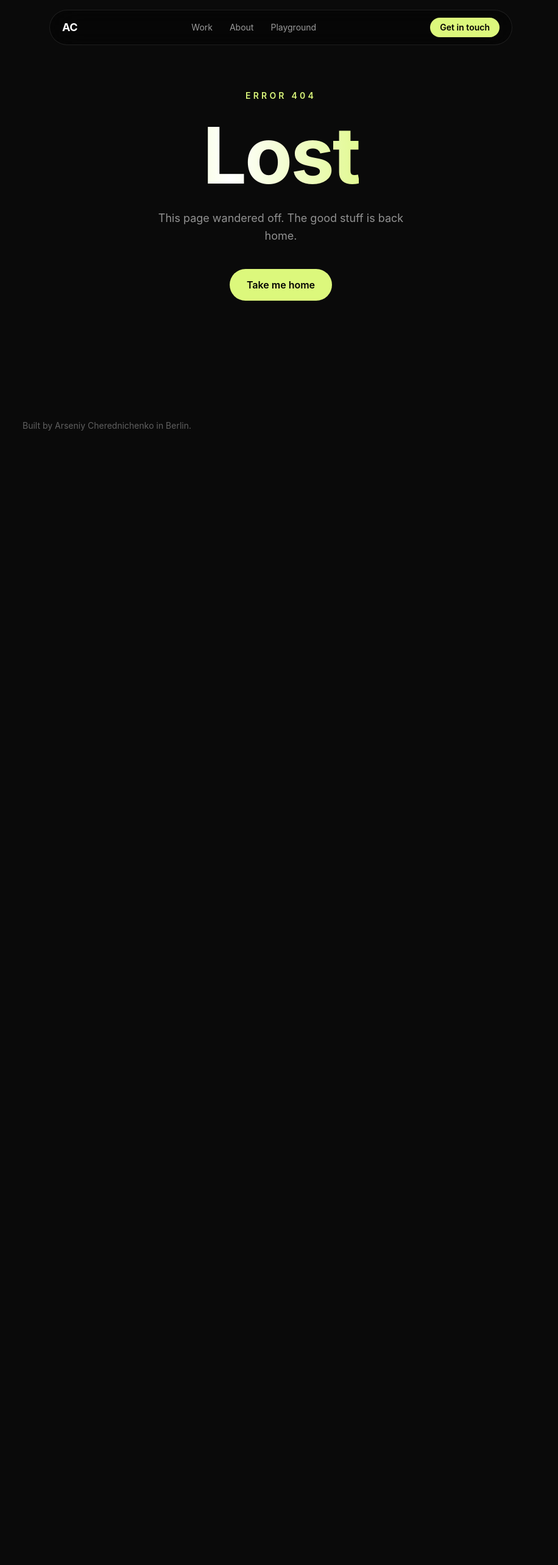
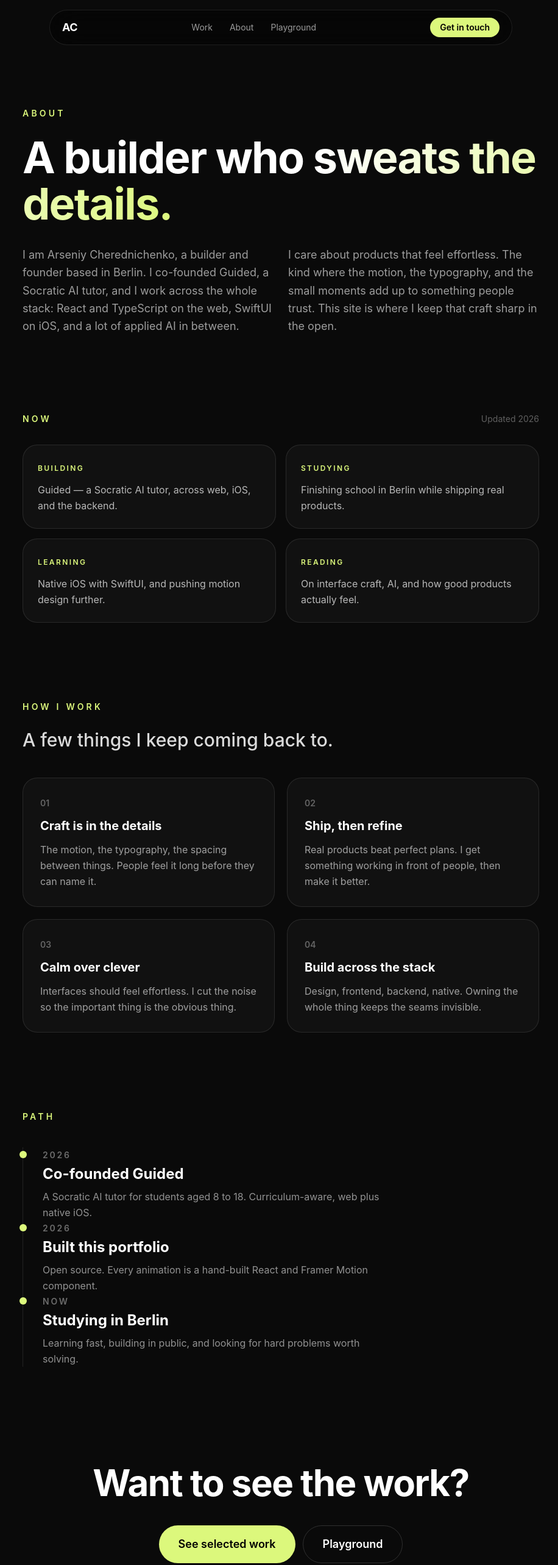
Before and after one commit to ArseniyCherednichenko/portfolio, a React (Vite) app: page /about in a window 1280 px wide. Before the commit this address had no page. Shown: the top 2566 px of the page at 61% size, without its empty margins (179-1095 px from the left). Before the commit the page ends 800 px from the top, so only its background shows below. Built offline with nearby package versions, Linux system fonts and the light colour scheme.

Commit message:
Add About page: intro, Now, principles, and an honest path timeline

```diff
--- a/src/App.tsx
+++ b/src/App.tsx
@@ -1,6 +1,7 @@
 import { Route, Routes } from 'react-router-dom'
 import { Layout } from './components/Layout'
 import Home from './pages/Home'
+import About from './pages/About'
 import Playground from './pages/Playground'
 import NotFound from './pages/NotFound'
 
@@ -9,6 +10,7 @@ export default function App() {
     <Routes>
       <Route element={<Layout />}>
         <Route index element={<Home />} />
+        <Route path="about" element={<About />} />
         <Route path="playground" element={<Playground />} />
         <Route path="*" element={<NotFound />} />
       </Route>
--- /dev/null
+++ b/src/pages/About.tsx
@@ -0,0 +1,196 @@
+import { motion, useReducedMotion } from 'framer-motion'
+import { Link } from 'react-router-dom'
+import { Reveal } from '../components/Reveal'
+import { Eyebrow } from '../components/Eyebrow'
+import { GradientText } from '../components/GradientText'
+import { TiltCard } from '../components/TiltCard'
+import { SpotlightCard } from '../components/SpotlightCard'
+import { MagneticButton } from '../components/MagneticButton'
+
+const EASE = [0.16, 1, 0.3, 1] as const
+
+// What I'm focused on right now. Keep this honest and current.
+const NOW: ReadonlyArray<readonly [string, string]> = [
+  ['Building', 'Guided — a Socratic AI tutor, across web, iOS, and the backend.'],
+  ['Studying', 'Finishing school in Berlin while shipping real products.'],
+  ['Learning', 'Native iOS with SwiftUI, and pushing motion design further.'],
+  ['Reading', 'On interface craft, AI, and how good products actually feel.'],
+]
+
+// How I work — statements of approach and taste, not metrics.
+const PRINCIPLES: ReadonlyArray<{ title: string; body: string }> = [
+  {
+    title: 'Craft is in the details',
+    body: 'The motion, the typography, the spacing between things. People feel it long before they can name it.',
+  },
+  {
+    title: 'Ship, then refine',
+    body: 'Real products beat perfect plans. I get something working in front of people, then make it better.',
+  },
+  {
+    title: 'Calm over clever',
+    body: 'Interfaces should feel effortless. I cut the noise so the important thing is the obvious thing.',
+  },
+  {
+    title: 'Build across the stack',
+    body: 'Design, frontend, backend, native. Owning the whole thing keeps the seams invisible.',
+  },
+]
+
+// An honest, lightweight path. No invented dates or roles.
+const PATH: ReadonlyArray<{ when: string; what: string; note: string }> = [
+  {
+    when: '2026',
+    what: 'Co-founded Guided',
+    note: 'A Socratic AI tutor for students aged 8 to 18. Curriculum-aware, web plus native iOS.',
+  },
+  {
+    when: '2026',
+    what: 'Built this portfolio',
+    note: 'Open source. Every animation is a hand-built React and Framer Motion component.',
+  },
+  {
+    when: 'Now',
+    what: 'Studying in Berlin',
+    note: 'Learning fast, building in public, and looking for hard problems worth solving.',
+  },
+]
+
+export default function About() {
+  const reduce = useReducedMotion()
+  return (
+    <>
+      {/* INTRO */}
+      <header className="mx-auto w-full max-w-4xl px-6 pb-16 pt-36 sm:pt-44">
+        <motion.div
+          initial={{ opacity: 0, y: 16 }}
+          animate={{ opacity: 1, y: 0 }}
+          transition={{ duration: 0.6, ease: EASE }}
+        >
+          <Eyebrow>About</Eyebrow>
+        </motion.div>
+        <motion.h1
+          initial={{ opacity: 0, y: 24 }}
+          animate={{ opacity: 1, y: 0 }}
+          transition={{ duration: 0.7, delay: 0.05, ease: EASE }}
+          className="mt-6 text-5xl font-bold leading-[1.05] tracking-tight sm:text-7xl"
+        >
+          A builder who <GradientText>sweats the details.</GradientText>
+        </motion.h1>
+        <motion.div
+          initial={{ opacity: 0, y: 24 }}
+          animate={{ opacity: 1, y: 0 }}
+          transition={{ duration: 0.7, delay: 0.15, ease: EASE }}
+          className="mt-8 grid gap-6 text-lg leading-relaxed text-white/60 sm:grid-cols-2"
+        >
+          <p>
+            I am Arseniy Cherednichenko, a builder and founder based in Berlin. I co-founded Guided, a Socratic
+            AI tutor, and I work across the whole stack: React and TypeScript on the web, SwiftUI on iOS, and a lot
+            of applied AI in between.
+          </p>
+          <p>
+            I care about products that feel effortless. The kind where the motion, the typography, and the small
+            moments add up to something people trust. This site is where I keep that craft sharp in the open.
+          </p>
+        </motion.div>
+      </header>
+
+      {/* NOW */}
+      <section className="mx-auto w-full max-w-4xl px-6 py-16">
+        <Reveal>
+          <div className="flex items-baseline justify-between gap-4">
+            <Eyebrow>Now</Eyebrow>
+            <span className="text-sm text-white/35">Updated 2026</span>
+          </div>
+        </Reveal>
+        <div className="mt-8 grid gap-4 sm:grid-cols-2">
+          {NOW.map(([label, body], i) => (
+            <Reveal key={label} delay={i * 0.05}>
+              <SpotlightCard className="h-full">
+                <div className="p-6">
+                  <span className="text-xs font-semibold uppercase tracking-[0.2em] text-[#DCF87C]">{label}</span>
+                  <p className="mt-3 leading-relaxed text-white/70">{body}</p>
+                </div>
+              </SpotlightCard>
+            </Reveal>
+          ))}
+        </div>
+      </section>
+
+      {/* PRINCIPLES */}
+      <section className="mx-auto w-full max-w-4xl px-6 py-16">
+        <Reveal>
+          <Eyebrow>How I work</Eyebrow>
+        </Reveal>
+        <Reveal delay={0.05}>
+          <p className="mt-6 max-w-2xl text-2xl font-medium leading-snug text-white/85 sm:text-3xl">
+            A few things I keep coming back to.
+          </p>
+        </Reveal>
+        <div className="mt-10 grid gap-5 sm:grid-cols-2">
+          {PRINCIPLES.map((p, i) => (
+            <Reveal key={p.title} delay={i * 0.05}>
+              <TiltCard className="h-full">
+                <div className="p-7">
+                  <span className="text-sm font-semibold text-white/35">0{i + 1}</span>
+                  <h3 className="mt-3 text-xl font-bold">{p.title}</h3>
+                  <p className="mt-3 leading-relaxed text-white/60">{p.body}</p>
+                </div>
+              </TiltCard>
+            </Reveal>
+          ))}
+        </div>
+      </section>
+
+      {/* PATH */}
+      <section className="mx-auto w-full max-w-4xl px-6 py-16">
+        <Reveal>
+          <Eyebrow>Path</Eyebrow>
+        </Reveal>
+        <ol className="mt-10 border-l border-white/10">
+          {PATH.map((step, i) => (
+            <Reveal key={step.what} delay={i * 0.05}>
+              <li className="relative pb-10 pl-8 last:pb-0">
+                <motion.span
+                  className="absolute -left-[6px] top-1.5 h-3 w-3 rounded-full bg-[#DCF87C]"
+                  initial={reduce ? false : { scale: 0 }}
+                  whileInView={reduce ? undefined : { scale: 1 }}
+                  viewport={{ once: true }}
+                  transition={{ duration: 0.4, ease: EASE, delay: 0.1 + i * 0.05 }}
+                />
+                <span className="text-sm font-semibold uppercase tracking-[0.2em] text-white/40">{step.when}</span>
+                <h3 className="mt-1 text-2xl font-bold">{step.what}</h3>
+                <p className="mt-2 max-w-xl leading-relaxed text-white/55">{step.note}</p>
+              </li>
+            </Reveal>
+          ))}
+        </ol>
+      </section>
+
+      {/* CTA */}
+      <section className="mx-auto w-full max-w-4xl px-6 py-24 text-center">
+        <Reveal>
+          <h2 className="text-4xl font-bold tracking-tight sm:text-6xl">
+            Want to see the work?
+          </h2>
+        </Reveal>
+        <Reveal delay={0.1}>
+          <div className="mt-10 flex flex-wrap justify-center gap-3">
+            <MagneticButton
+              href="/#work"
+              className="rounded-full bg-[#DCF87C] px-8 py-4 text-lg font-semibold text-black"
+            >
+              See selected work
+            </MagneticButton>
+            <Link
+              to="/playground"
+              className="rounded-full border border-white/15 px-8 py-4 text-lg font-semibold text-white transition-colors hover:bg-white/[0.06]"
+            >
+              Playground
+            </Link>
+          </div>
+        </Reveal>
+      </section>
+    </>
+  )
+}
```
